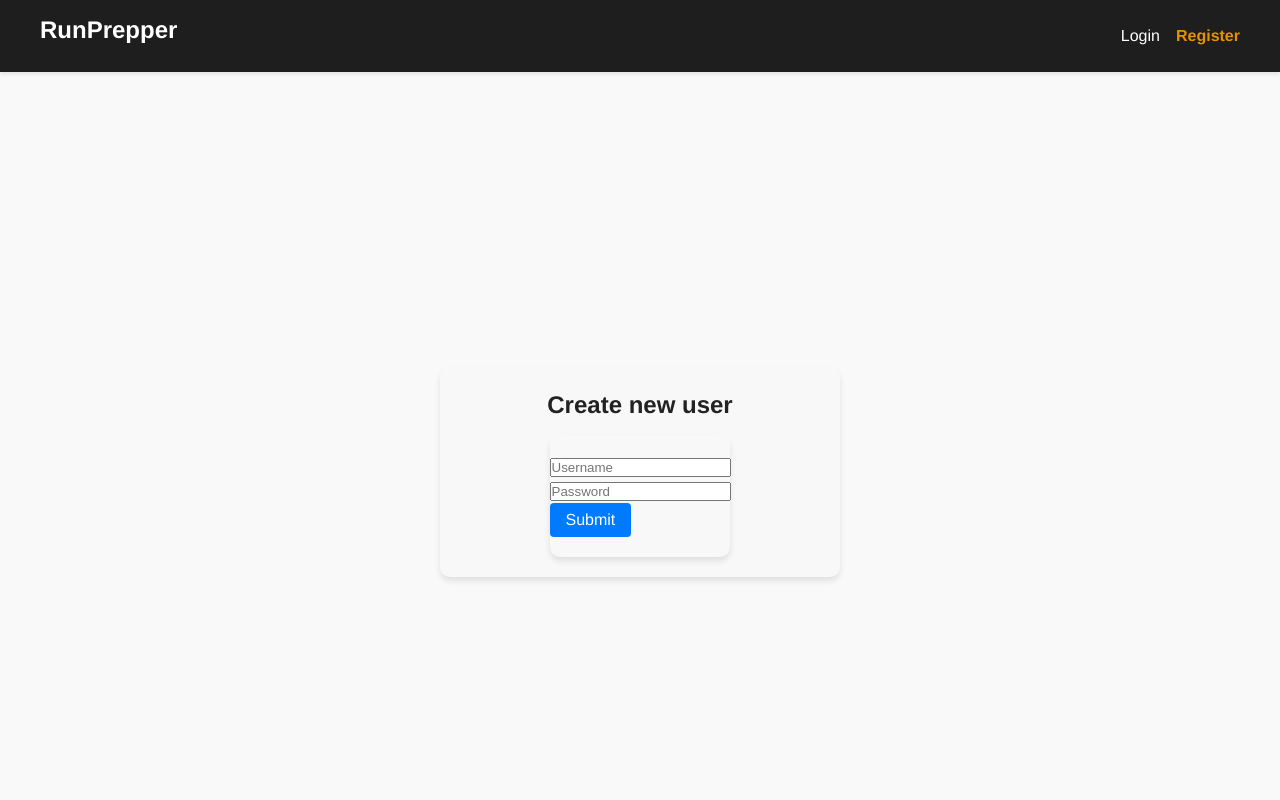
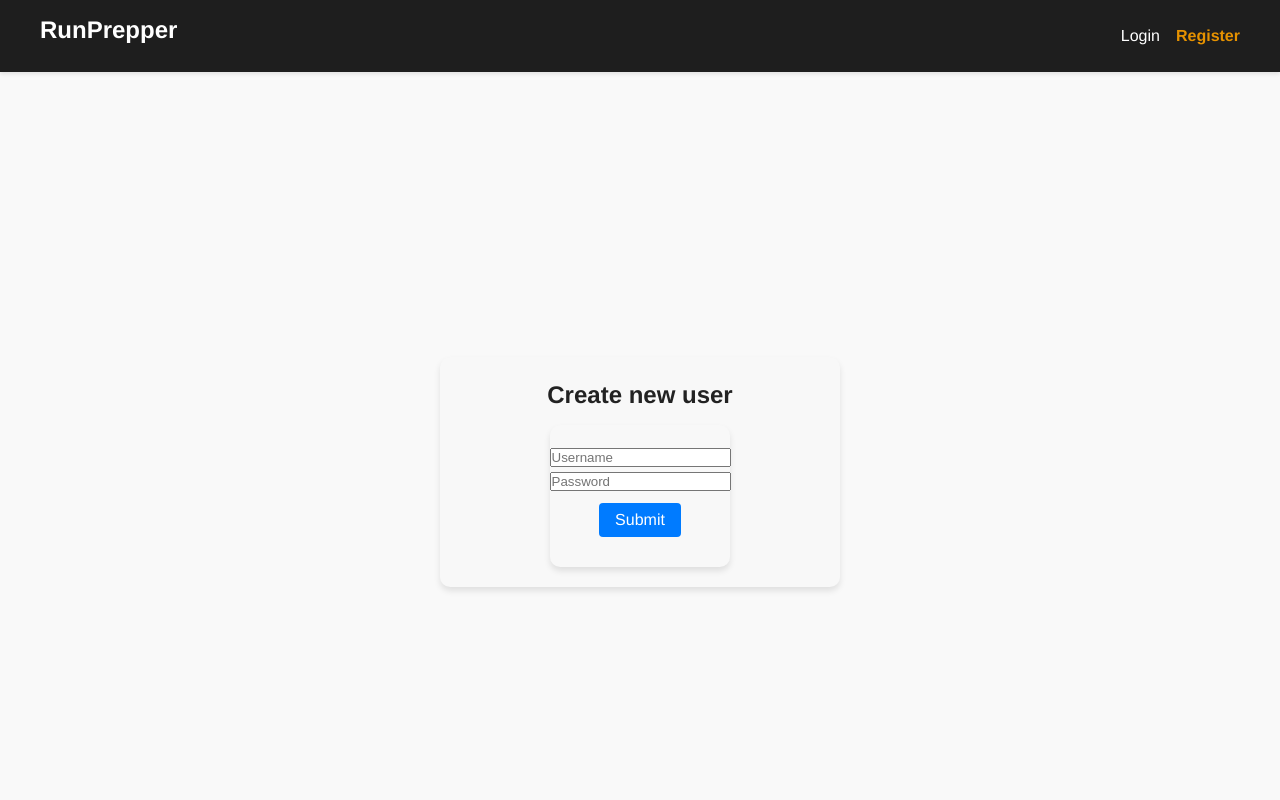
Before and after one commit to dangosailing/aidev24_webdev_fe, a React (Vite) app: page /register in a window 1280 px wide. Shown: the top 800 px of the page. Built offline with nearby package versions, Linux system fonts and the light colour scheme; some icons are missing.

Commit message:
centerd button

```diff
--- a/src/components/Form.jsx
+++ b/src/components/Form.jsx
@@ -3,6 +3,7 @@ import { useForm } from "react-hook-form";
 import UserContext from "../contexts/UserContextBase";
 import TextInput from "../components/TextInput";
 import Button from "../components/Button";
+import "../styles/Form.css"
 
 const Form = ({ fields, onSubmit }) => {
   const { setServerMessage } = useContext(UserContext);
@@ -41,7 +42,9 @@ const Form = ({ fields, onSubmit }) => {
             error={errors[name]}
           />
         ))}
-        <Button type="submit" text="Submit" />
+        <div className="centered-button">
+          <Button type="submit" text="Submit" />
+        </div>
       </form>
     </div>
   );
--- a/src/styles/Form.css
+++ b/src/styles/Form.css
@@ -26,6 +26,10 @@
     width: 100%;
 }
 
+.centered-button button {
+    display: block;
+    margin: 10px auto;
+}
 
 @media (min-width: 768px) {
     .form-container {
```
